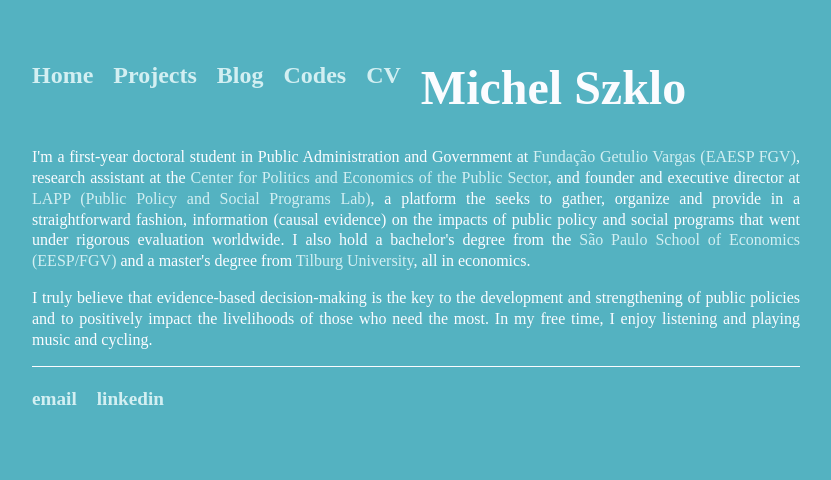
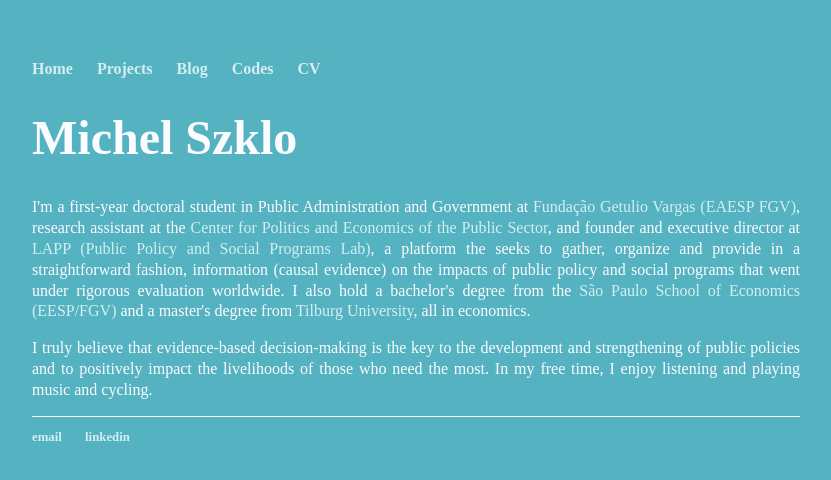
Before and after one commit to michelszklo/michelszklo.github.io, a Jekyll site: the page built from index.html, in a window 1280 px wide. Shown: the top 480 px of the page, without its empty margins (224-1055 px from the left). Built offline with Jekyll 4.4.1, drawn with Linux system fonts in a browser that asks for light colours.

Commit message:
Update main.css

```diff
--- a/css/main.css
+++ b/css/main.css
@@ -13,17 +13,6 @@
 nav ul li, footer ul li {
     display: inline;
     margin-right: 20px;
-}
-ul {
-    list-style-type: circle;
-    font-size: 1.5em;
-    font-family: 'Montserrat', 'Sans-Serif';
-    line-height: 1.3em;
-    color: #fbfcff;
-}
-
-li {
-    float: left;
 }
 a {
     text-decoration: none;
```
